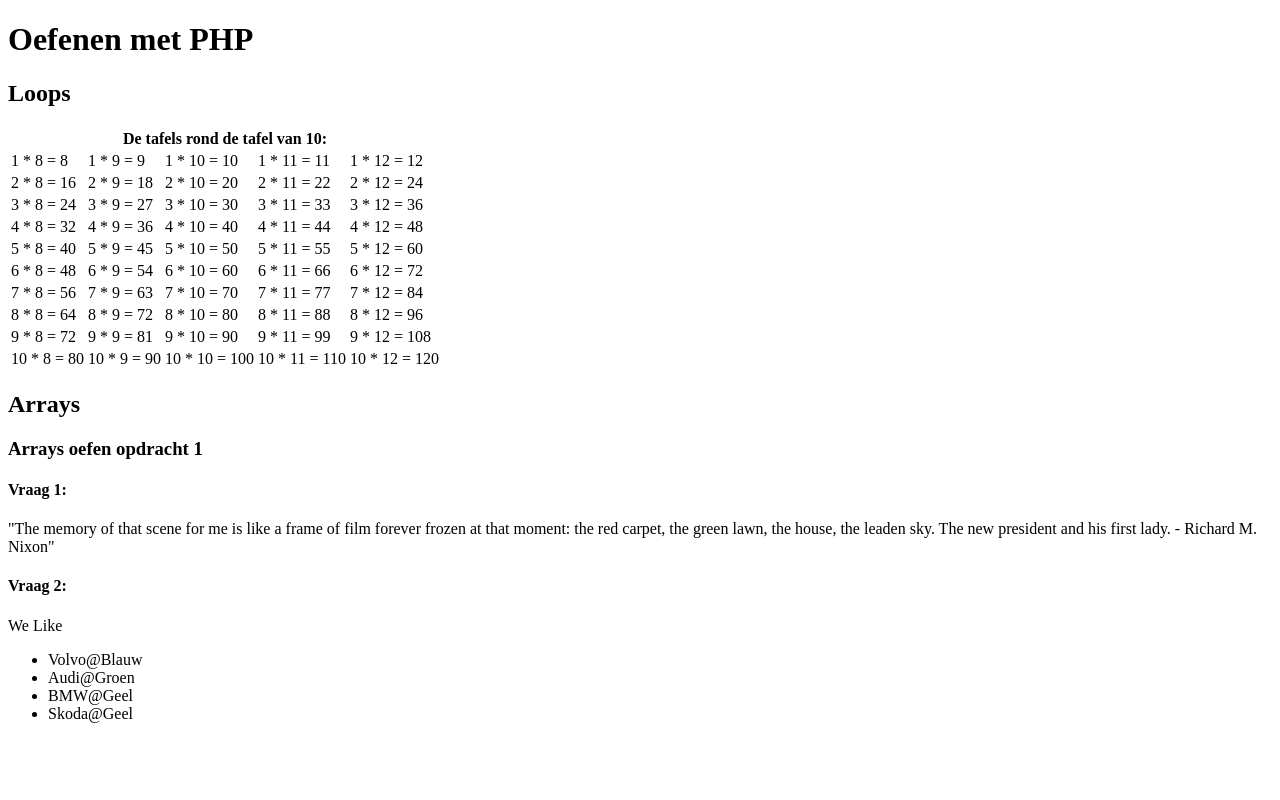
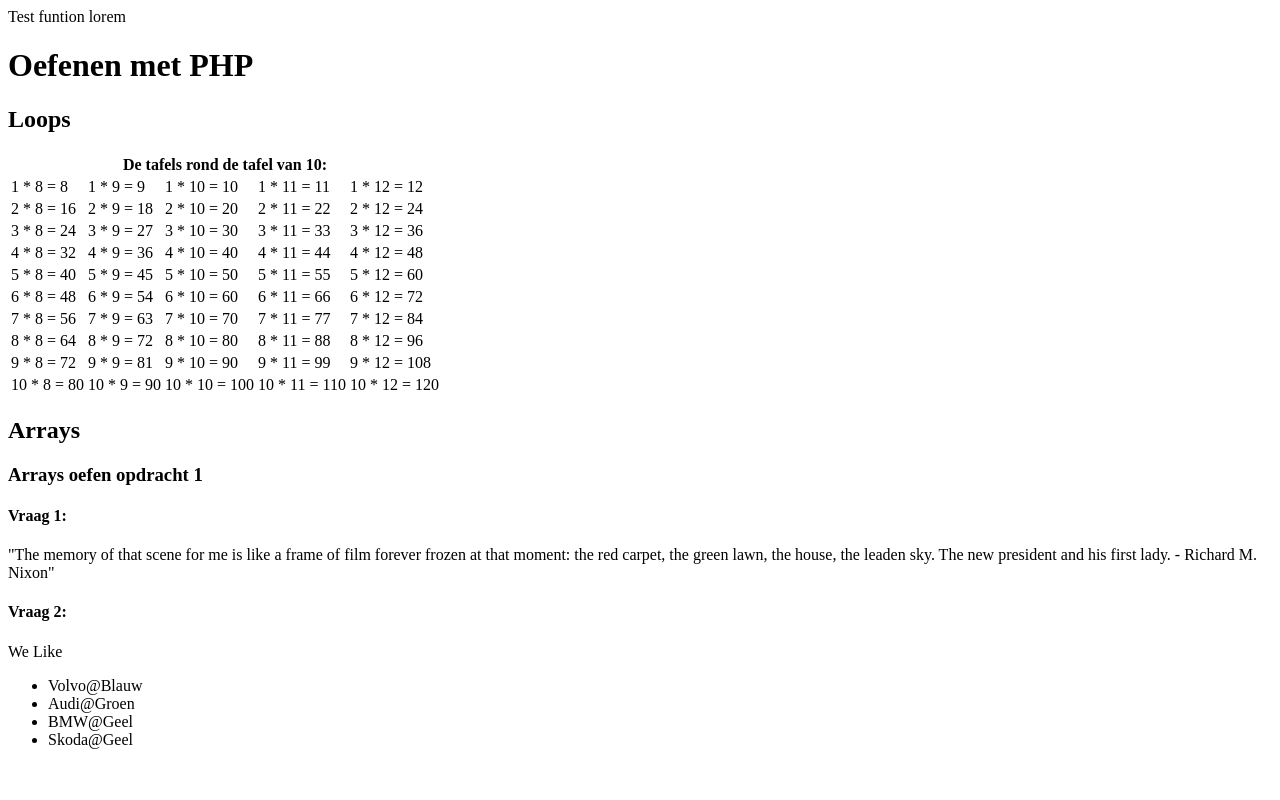
Before and after one commit to BabyLizzy-FunTime-Lab/PHP-MySQL-Start, a PHP site: page /oefenen/index.php in a window 1280 px wide. Run offline with PHP 8.4, Linux system fonts and the light colour scheme; tables that the repository leaves empty or names only in its code hold one stand-in row (values such as "Sample post"); data that the repository does not hold is empty.

Commit message:
practicing php functions

```diff
--- a/oefenen/index.php
+++ b/oefenen/index.php
@@ -22,6 +22,14 @@
 		static $cars;
 		$cars = $cars . "<li>" . $naam . "@" . $kleur . "</li>";
 	}
+
+	$foo = "ipsum";
+	function fun($bar) {
+		echo "Test funtion " . $bar . "<br>";
+		// echo "Test function " . $foo;
+		// $foo doesn't work because it's undefined inside the function.
+	}
+	fun("lorem");
 
 	echo <<<_END
 		<!DOCTYPE html>
```
